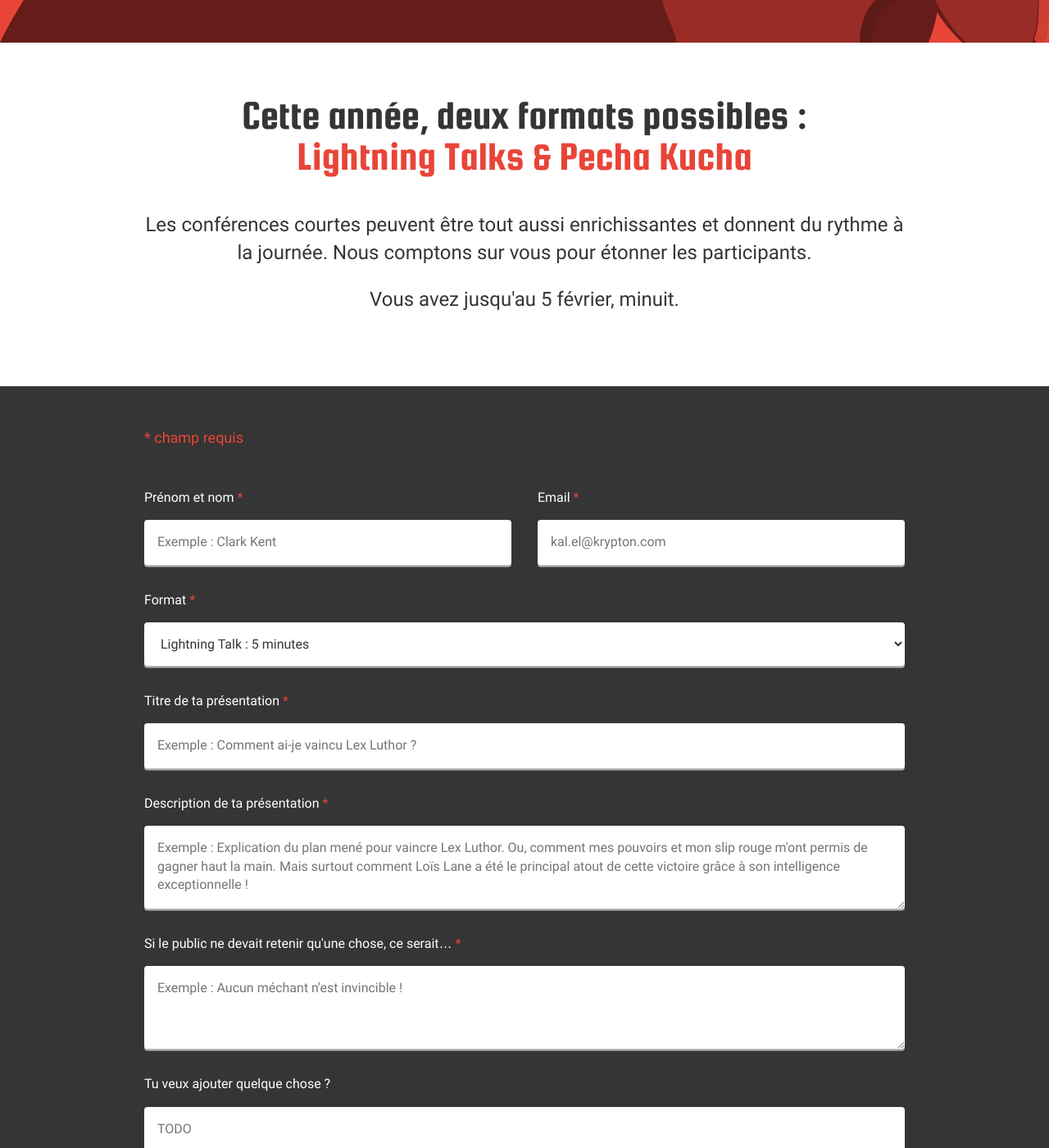
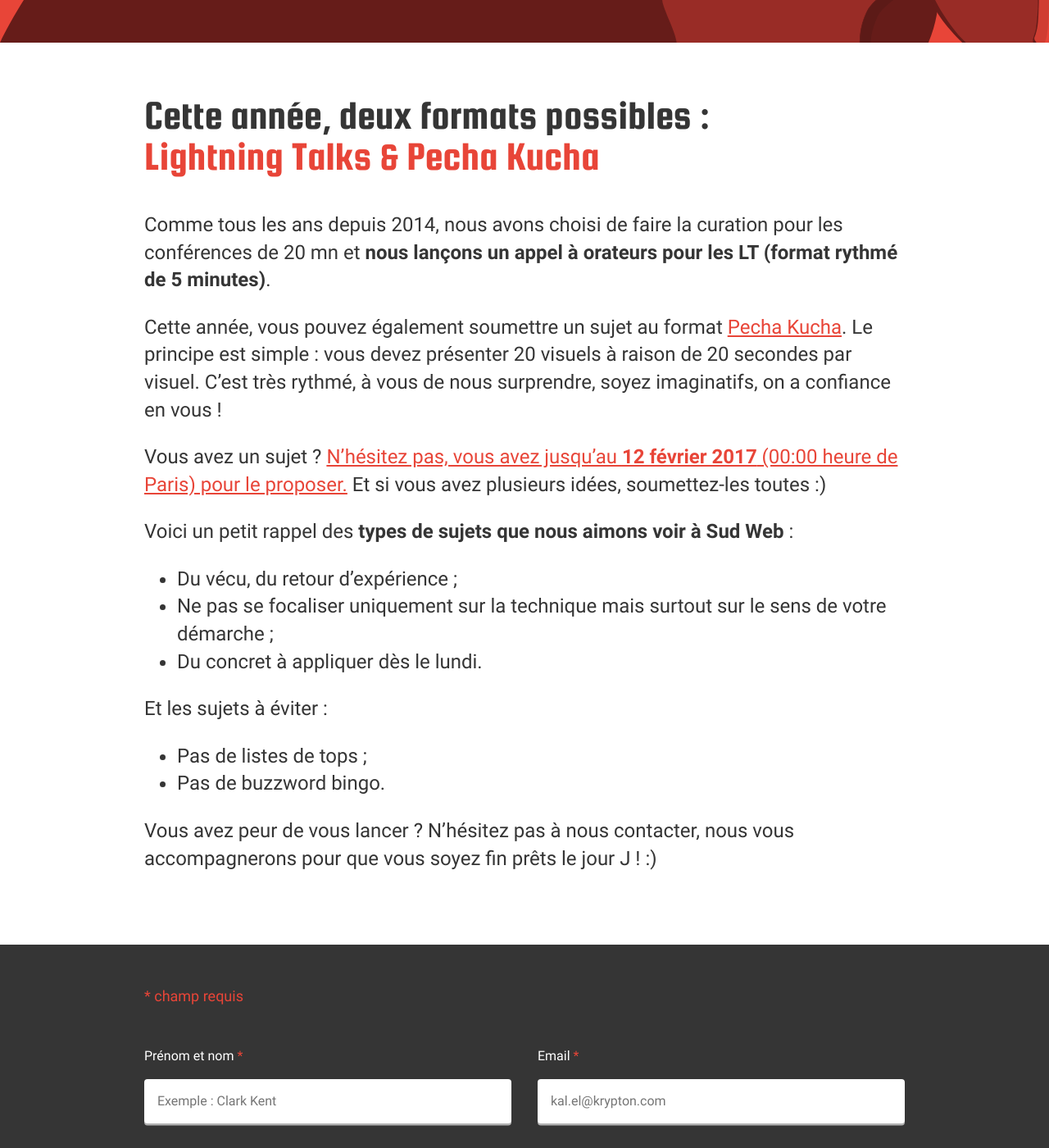
Before and after one commit to sudweb/2017, a Jekyll site: the page built from appel-a-orateurs.html, in a window 1280 px wide and 1400 px high, scrolled down 497 px. Shown: the whole window at 82% size. Built offline with Jekyll 4.4.1, drawn with Linux system fonts in a browser that asks for light colours; some of the changed text lies outside the part shown.

Commit message:
Ajout du texte orateurs

```diff
--- a/appel-a-orateurs.html
+++ b/appel-a-orateurs.html
@@ -17,17 +17,35 @@ image: /assets/images/twittercard.jpg
 
 <div class="section-margin">
 	<div class="wrapper">
-		<div class="text-center">
+		<div class="text-left">
 			<section>
         <h2 class="regular-title-size">Cette année, deux formats possibles : <span class="red">Lightning&nbsp;Talks & Pecha Kucha</span></h2>
-        <p> Les conférences courtes peuvent être tout aussi enrichissantes et donnent du rythme à la journée. Nous comptons sur vous pour étonner les participants. </p>
-        <p>Vous avez jusqu'au 5 février, minuit.</p>
+        <p>Comme tous les ans depuis 2014, nous avons choisi de faire la curation pour les conférences de 20 mn et <strong>nous lançons un appel à orateurs pour les LT (format rythmé de 5 minutes)</strong>.</p>
+        <p>Cette année, vous pouvez également soumettre un sujet au format <a href="http://www.pechakucha.org/" title="pechakucha.org" targt="_blank">Pecha Kucha</a>.
+          Le principe est simple&nbsp;: vous devez présenter 20 visuels à raison de 20 secondes par visuel.
+          C’est très rythmé, à vous de nous surprendre, soyez imaginatifs, on a confiance en vous&nbsp;!</p>
+          <p>Vous avez un sujet ? <a href="#form">N’hésitez pas, vous avez jusqu’au <strong>12 février 2017</strong> (00:00 heure de Paris) pour le proposer.</a> Et si vous avez plusieurs idées, soumettez-les toutes :)</p>
+          <p>Voici un petit rappel des <strong>types de sujets que nous aimons voir à Sud Web&nbsp;</strong>:</p>
+
+          <ul>
+            <li>Du vécu, du retour d’expérience&nbsp;;</li>
+            <li>Ne pas se focaliser uniquement sur la technique mais surtout sur le sens de votre démarche&nbsp;;</li>
+            <li>Du concret à appliquer dès le  lundi.</li>
+          </ul>
+
+          <p>Et les sujets à éviter&nbsp;:</p>
+          <ul>
+            <li>Pas de listes de tops&nbsp;;</li>
+            <li>Pas de buzzword bingo.</li>
+          </ul>
+
+          <p>Vous avez peur de vous lancer&nbsp;? N’hésitez pas à nous contacter, nous vous accompagnerons pour que vous soyez fin prêts le jour J&nbsp;! :)</p>
 			</section>
 		</div>
   </div>
 </div>
 
-<div class="darkgrey-section form-section">
+<div class="darkgrey-section form-section" id="form">
 	<div class="wrapper">
     <p class="tiny-size red">
       * champ requis
@@ -63,10 +81,10 @@ image: /assets/images/twittercard.jpg
         </div>
         <div class="full-width">
           <label for="talk-questions">Tu veux ajouter quelque chose ?</label>
-          <textarea name="entry.1030661705" id="talk-questions" placeholder="TODO"></textarea>
+          <textarea name="entry.1030661705" id="talk-questions" placeholder="Ce champ est réservé à la thym et ne sera pas publié sur le site."></textarea>
         </div>
         <div class="full-width">
-          <p class="help">Nous prenons en charge le transport et l'hébergement, et te proposons de t'aider à travailler ta présentation (ce champ est réservé à la thym et ne sera pas publié sur le site si ta proposition est retenue).</p>
+          <p class="help">Si ta proposition est retenue, nous prenons en charge le transport et l'hébergement.</p>
         </div>
       </div>
       <div class="text-center">
@@ -76,5 +94,5 @@ image: /assets/images/twittercard.jpg
 
   </div>
 </div>
-<script src="js/vendor/mailto.min.js"></script>
-<script src="js/vendor/cfp.js" async></script>
+<!-- <script src="js/vendor/mailto.min.js"></script>
+<script src="js/vendor/cfp.js" async></script> -->
```
Also changed, not shown: 2 other files.
